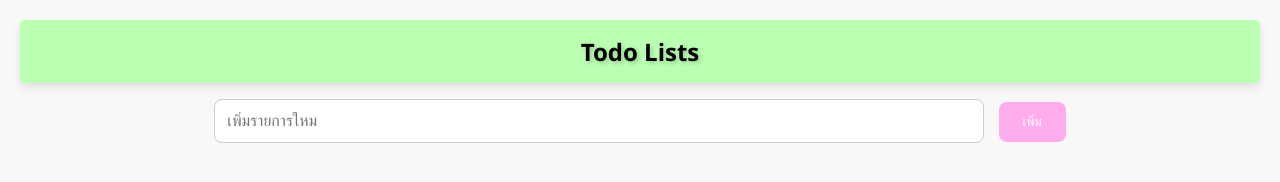
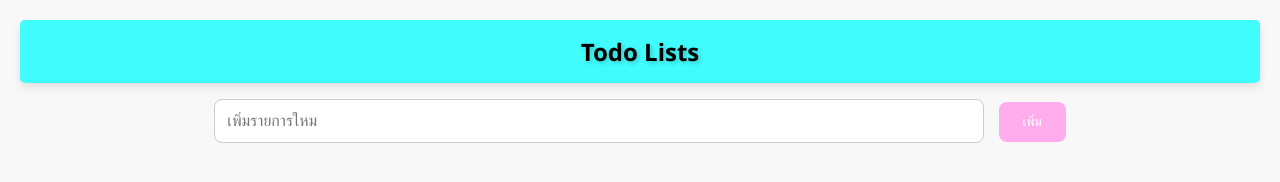
Before and after one commit to 65160121/88726065, a plain HTML site: page lab7/todo.html in a window 1280 px wide. Drawn offline with Linux system fonts and the light colour scheme.

Commit message:
‘เพิ่มสไตล์ CSS ส าหรับความสวยงาม’

```diff
--- a/lab7/styles.css
+++ b/lab7/styles.css
@@ -9,7 +9,7 @@ body {
 h1 {
     color: #333;
     font-size: 24px;
-    background-color: #bbffb2;
+    background-color: #41fcfc;
     padding: 15px;
     border-radius: 5px;
     color: rgb(0, 0, 0);
```
